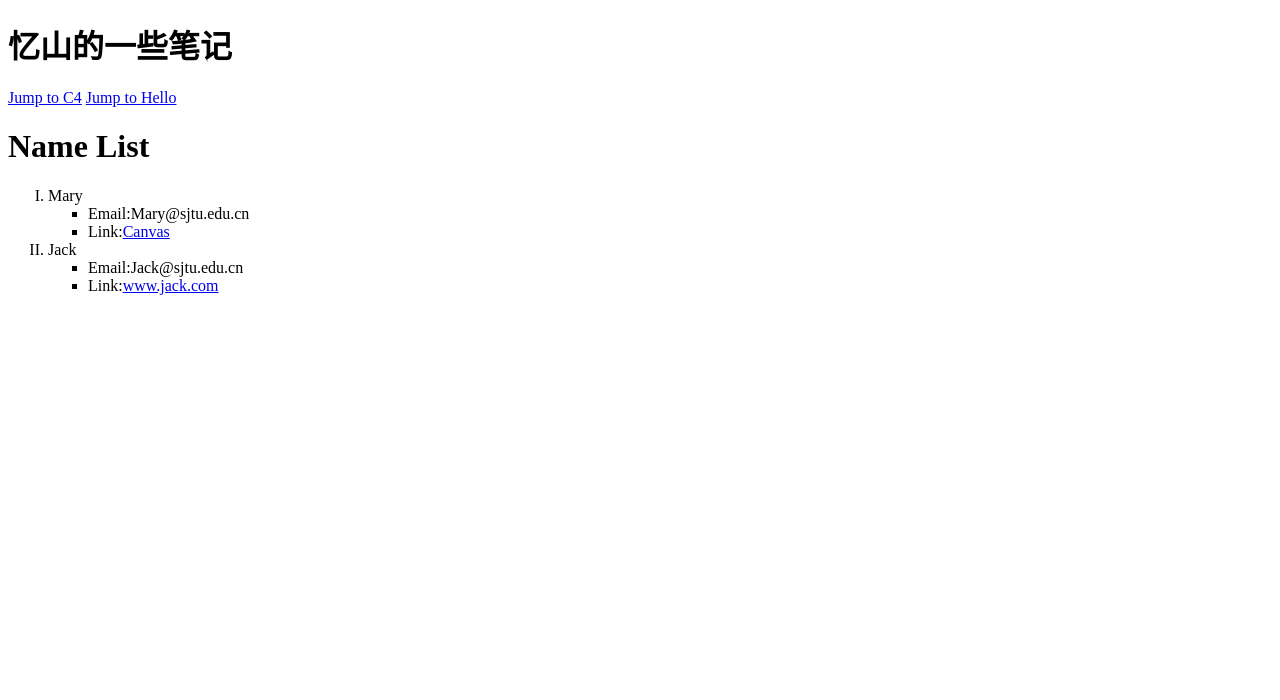
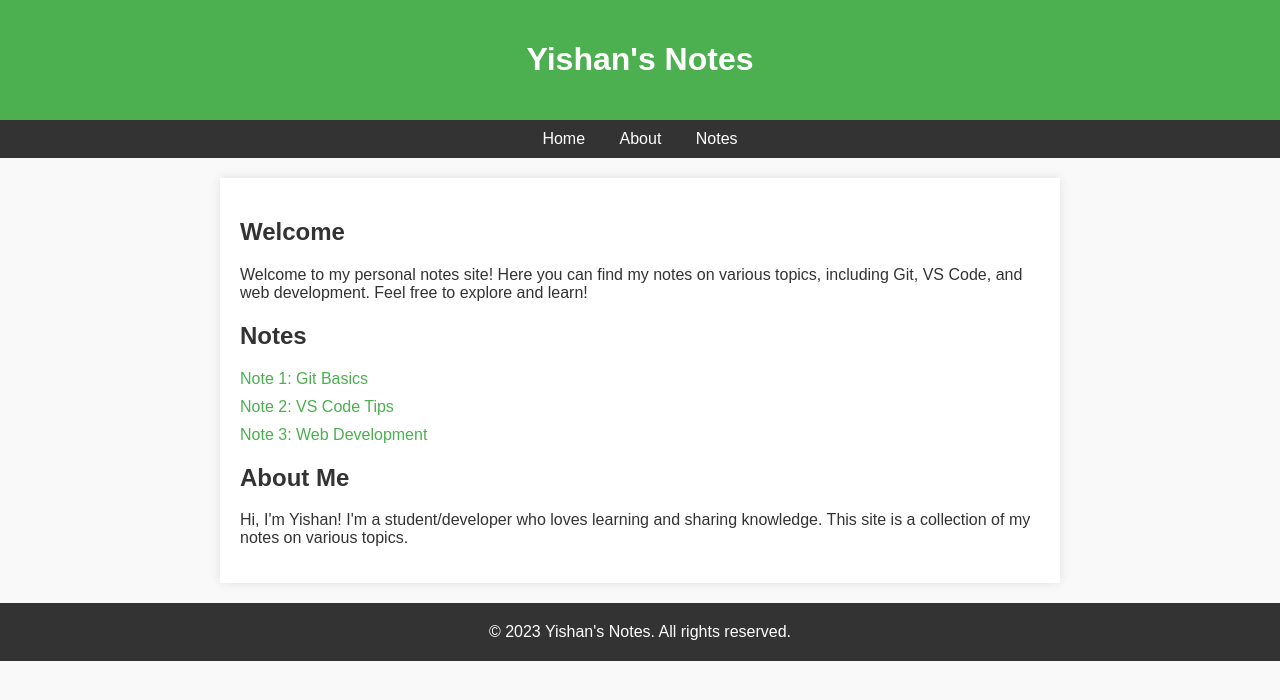
Before and after one commit to Yishanka/yishanka.github.io, a plain HTML site: page index.html in a window 1280 px wide. Drawn offline with Linux system fonts and the light colour scheme.

Commit message:
a large change

```diff
--- a/index.html
+++ b/index.html
@@ -1,33 +1,104 @@
-<!DOCTYPE html>
-<html>
+<!DOCTYPE html><!-- 声明文档类型为HTML5 -->
+<html lang="zh"><!-- 定义HTML文档的语言为中文 -->
+
 <head>
+    <!-- 文档的头部，包含元数据和样式表 -->
     <meta charset="UTF-8">
-    <meta name="viewport" content="width=device-width, initial-scale=0.1, maximum-scale=5.0, user-scalable=yes">
-    <title>忆山Yishan的主页</title>
-    <!-- <style>
+    <!-- 字符编码设置为UTF-8 -->
+    <meta name="viewport" content="width=device-width, initial-scale=1.0">
+    <!-- 设置视口，使页面在移动设备上正确缩放 -->
+    <title>Yishan's Notes</title>
+    <!-- 页面标题，显示在浏览器标签上 -->
+    <style>
+        /* 定义页面的样式 */
         body {
             font-family: Arial, sans-serif;
             margin: 0;
+            padding: 0;
+            background-color: #f9f9f9;
+            color: #333;
+        }
+        header {
+            background-color: #4CAF50;
+            color: white;
             padding: 20px;
+            text-align: center;
         }
-    </style> -->
+        nav {
+            background-color: #333;
+            padding: 10px;
+            text-align: center;
+        }
+        nav a {
+            color: white;
+            margin: 0 15px;
+            text-decoration: none;
+        }
+        .container {
+            max-width: 800px;
+            margin: 20px auto;
+            padding: 20px;
+            background-color: white;
+            box-shadow: 0 0 10px rgba(0, 0, 0, 0.1);
+        }
+        .notes-list {
+            margin-top: 20px;
+        }
+        .notes-list a {
+            display: block;
+            margin: 10px 0;
+            color: #4CAF50;
+            text-decoration: none;
+        }
+        .notes-list a:hover {
+            text-decoration: underline;
+        }
+        footer {
+            text-align: center;
+            padding: 20px;
+            background-color: #333;
+            color: white;
+            margin-top: 20px;
+        }
+    </style>
 </head>
+
 <body>
-    <h1 id="C4";style="font-size: 50px;">忆山的一些笔记</h1>
-    <a href="#C4">Jump to C4</a>
-    <a href="test_1.html#hello">Jump to Hello</a>
-    <h1 style="font-family: 'Times New Roman', Times, serif;">Name List</h1>
-    <ol type="I">
-        <li>Mary</li>
-            <ul style="list-style-type: square;">
-                <li>Email:Mary@sjtu.edu.cn</li>
-                <li>Link:<a href="https://oc.sjtu.edu.cn">Canvas</a></li>
-            </ul>
-        <li>Jack</li>
-        <ul style="list-style-type: square;">
-            <li>Email:Jack@sjtu.edu.cn</li>
-            <li>Link:<a href="https://www.jack.com">www.jack.com</a></li>
-        </ul>
-    </ol>
+    <!-- 文档的主体部分 -->
+    <header>
+        <h1>Yishan's Notes</h1>
+        <!-- 页面标题 -->
+    </header>
+    <nav>
+        <!-- 导航栏 -->
+        <a href="#home">Home</a>
+        <a href="#about">About</a>
+        <a href="#notes">Notes</a>
+    </nav>
+    <div class="container">
+        <!-- 内容容器 -->
+        <section id="home">
+            <!-- 主页部分 -->
+            <h2>Welcome</h2>
+            <p>Welcome to my personal notes site! Here you can find my notes on various topics, including Git, VS Code, and web development. Feel free to explore and learn!</p>
+        </section>
+        <section id="notes" class="notes-list">
+            <!-- 笔记列表部分 -->
+            <h2>Notes</h2>
+            <a href="notes/git-basics.html">Note 1: Git Basics</a>
+            <a href="notes/vscode-tips.html">Note 2: VS Code Tips</a>
+            <a href="notes/web-dev.html">Note 3: Web Development</a>
+        </section>
+        <section id="about">
+            <!-- 关于我部分 -->
+            <h2>About Me</h2>
+            <p>Hi, I'm Yishan! I'm a student/developer who loves learning and sharing knowledge. This site is a collection of my notes on various topics.</p>
+        </section>
+    </div>
+    <footer>
+        <!-- 页脚 -->
+        &copy; 2023 Yishan's Notes. All rights reserved.
+    </footer>
 </body>
+
 </html>
```
